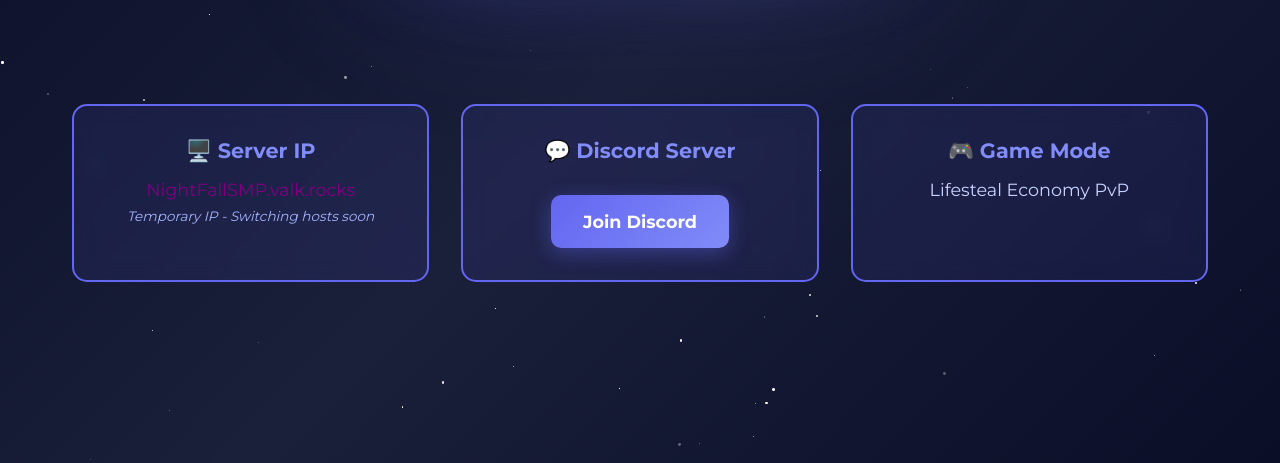
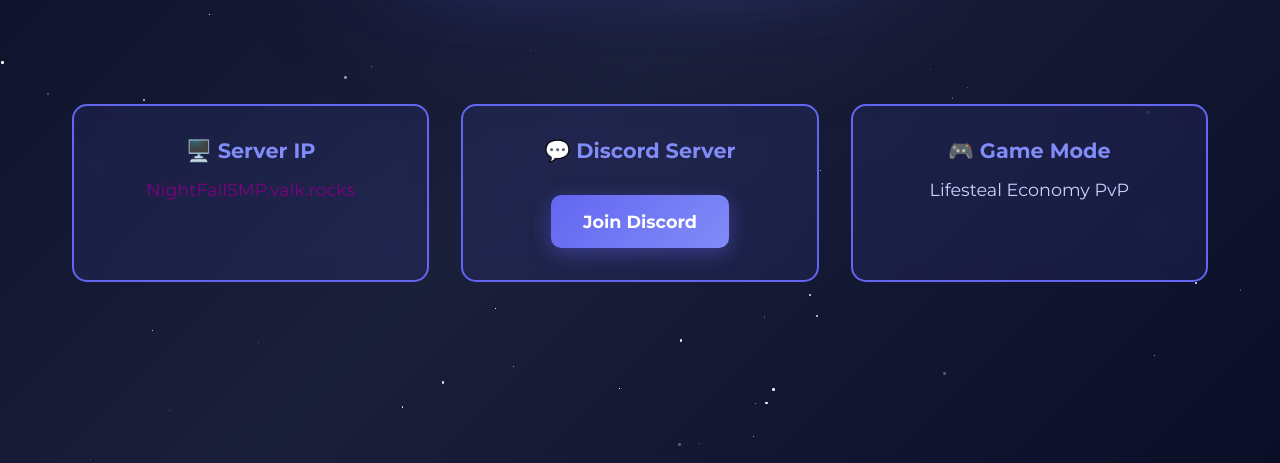
Before and after one commit to NightFallSMP/nightfallsmp, a plain HTML site: page index.html in a window 1280 px wide. Shown: the part 337-800 px from the top of the page. Drawn offline with Linux system fonts and the light colour scheme.

Commit message:
Update index.html

```diff
--- a/index.html
+++ b/index.html
@@ -485,7 +485,6 @@
                 <div class="info-card">
                     <h3>🖥️ Server IP</h3>
                     <p><p style="color: purple;">NightFallSMP.valk.rocks</p></p>
-                    <p style="font-size: 0.85rem; color: #a5b4fc; margin-top: 0.5rem; font-style: italic;">Temporary IP - Switching hosts soon</p>
                 </div>
                 <div class="info-card">
                     <h3>💬 Discord Server</h3>
```
